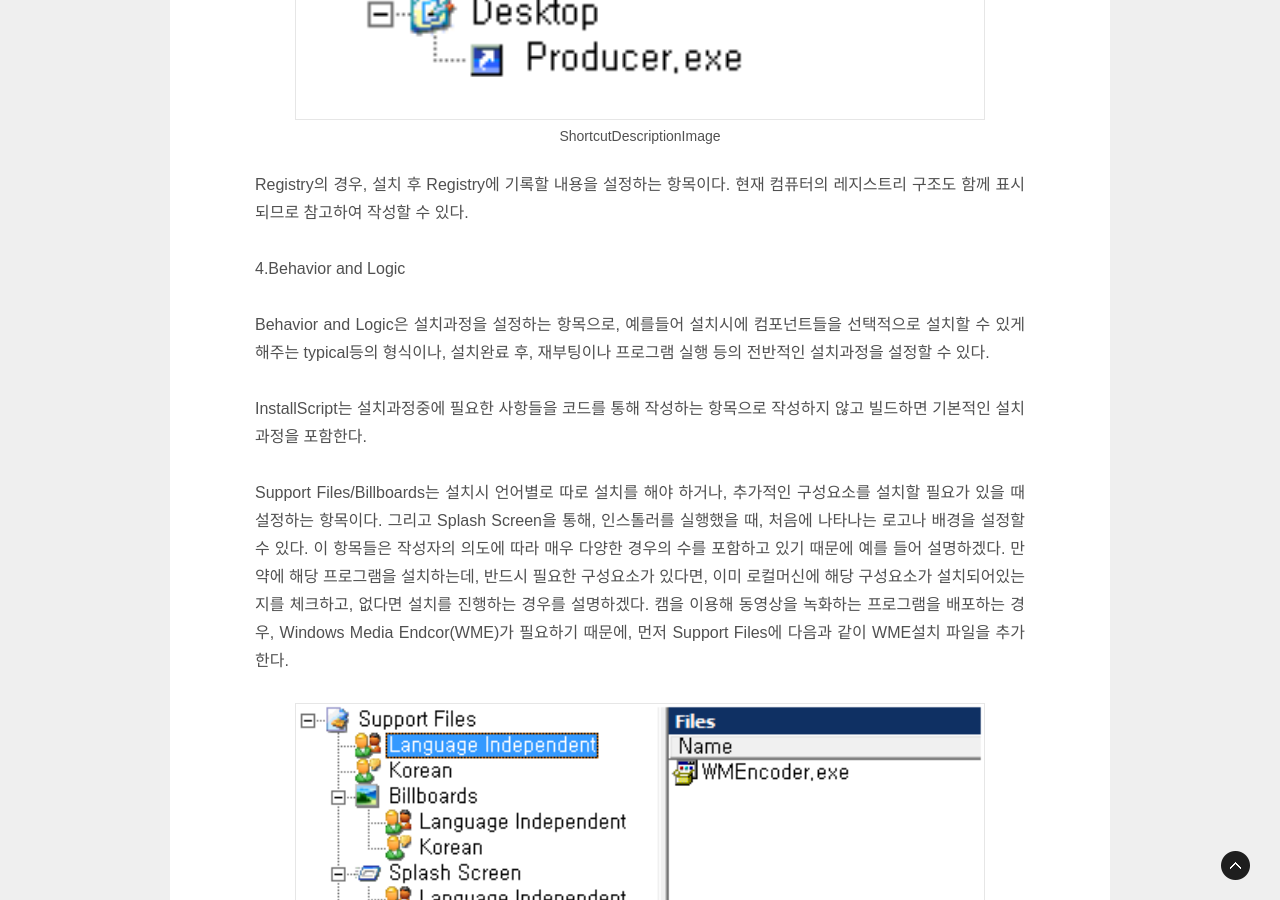
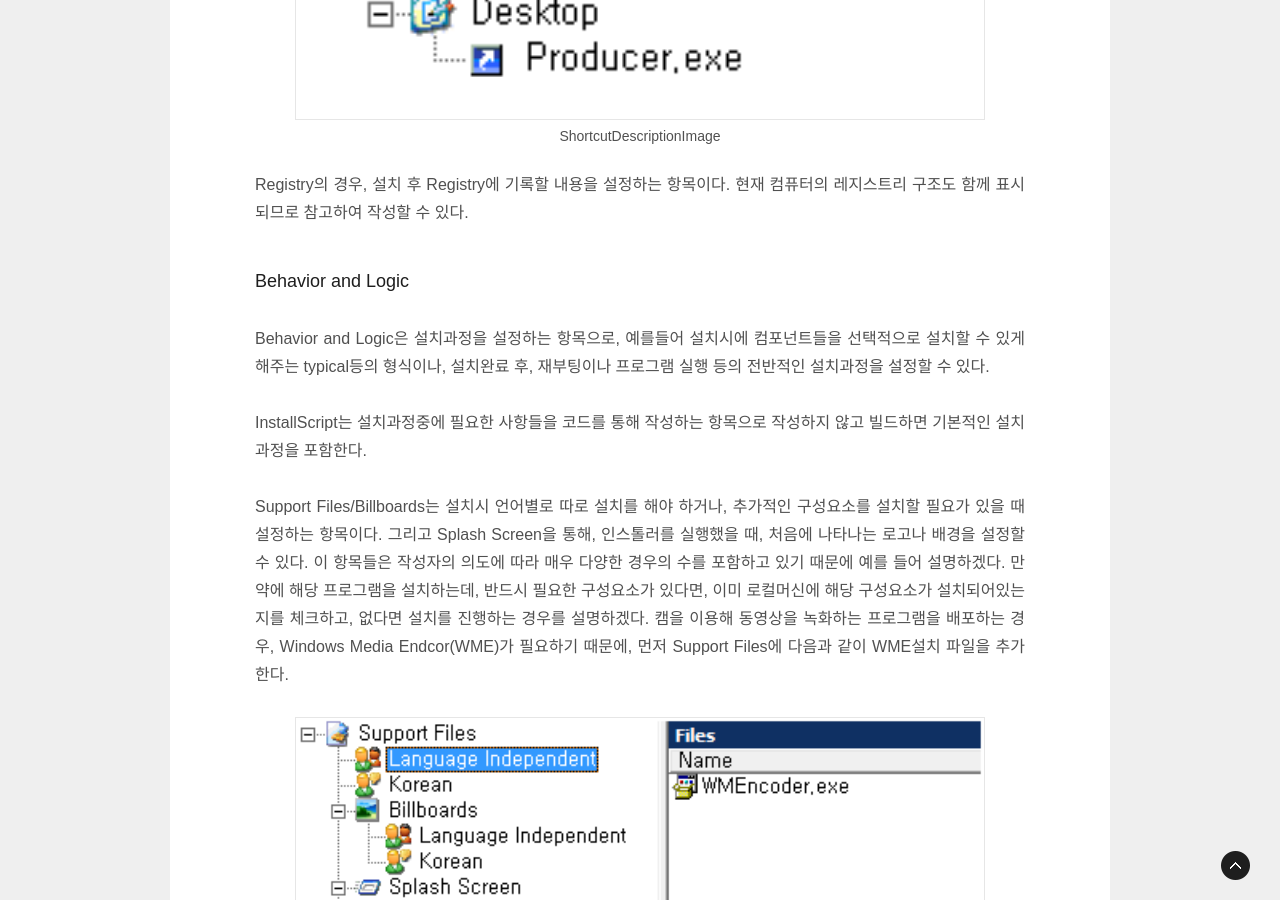
Before and after one commit to XinicsInc/tech-blog, a Jekyll site: the page built from _posts/2010-05-12-Howto-InstallShieldX-1.Write-installer-metadata.md, in a window 1280 px wide and 900 px high, scrolled down 7378 px. Built offline with Jekyll 4.4.1, drawn with Linux system fonts in a browser that asks for light colours; some web fonts are replaced; comment, search, counter and statistics services are not loaded.

Commit message:
http://xinics.tistory.com/m/45 글의 Markdown 문법 수정.

```diff
--- a/_posts/2010-05-12-Howto-InstallShieldX-1.Write-installer-metadata.md
+++ b/_posts/2010-05-12-Howto-InstallShieldX-1.Write-installer-metadata.md
@@ -86,7 +86,7 @@ Associate Components를 클릭하면 다음과 같이, 작성한 컴포넌트들
 
 **Registry**의 경우, 설치 후 Registry에 기록할 내용을 설정하는 항목이다. 현재 컴퓨터의 레지스트리 구조도 함께 표시되므로 참고하여 작성할 수 있다.
 
-4.Behavior and Logic
+### Behavior and Logic
 
 Behavior and Logic은 설치과정을 설정하는 항목으로, 예를들어 설치시에 컴포넌트들을 선택적으로 설치할 수 있게 해주는 typical등의 형식이나, 설치완료 후, 재부팅이나 프로그램 실행 등의 전반적인 설치과정을 설정할 수 있다.
 
```
